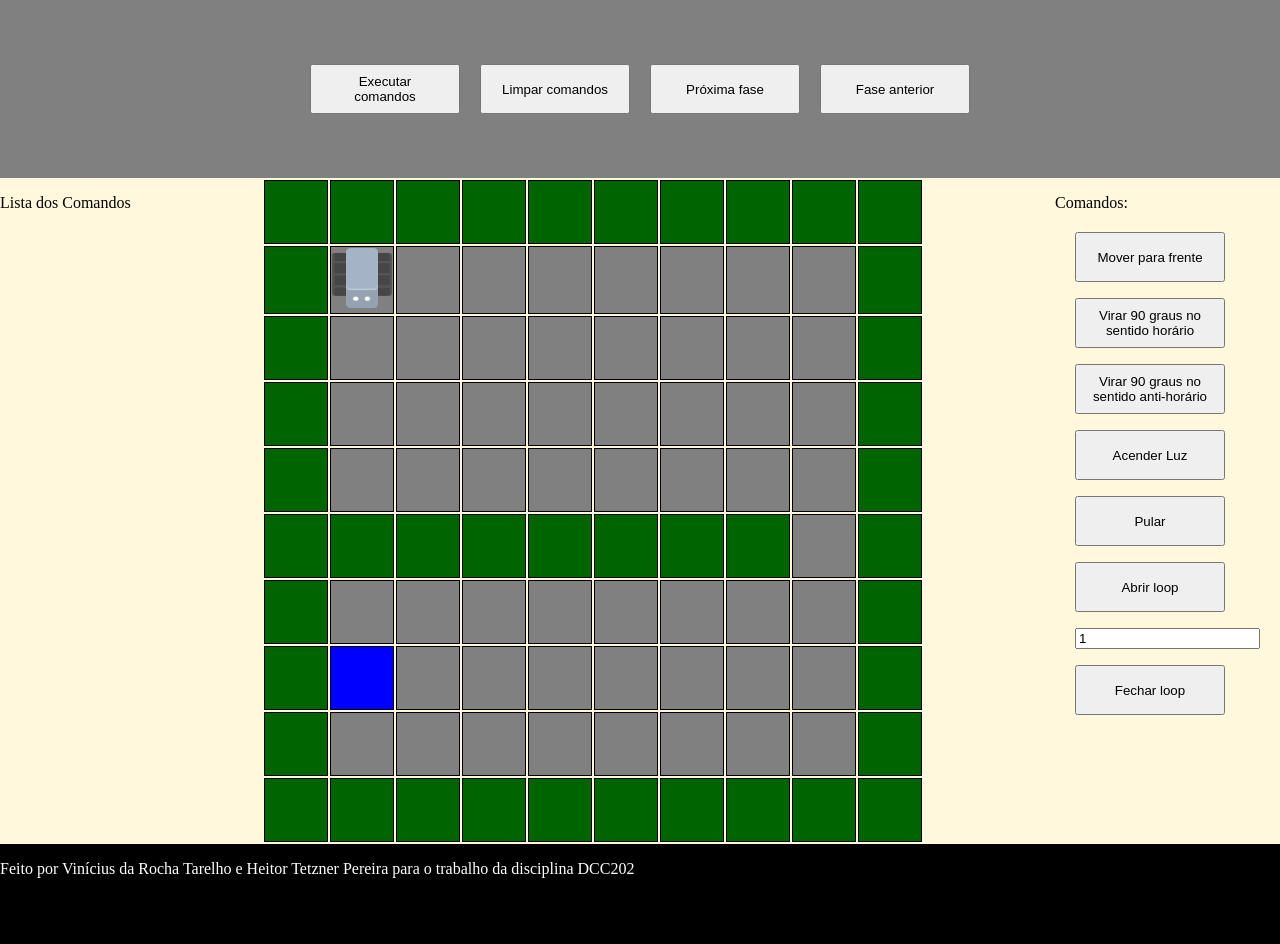
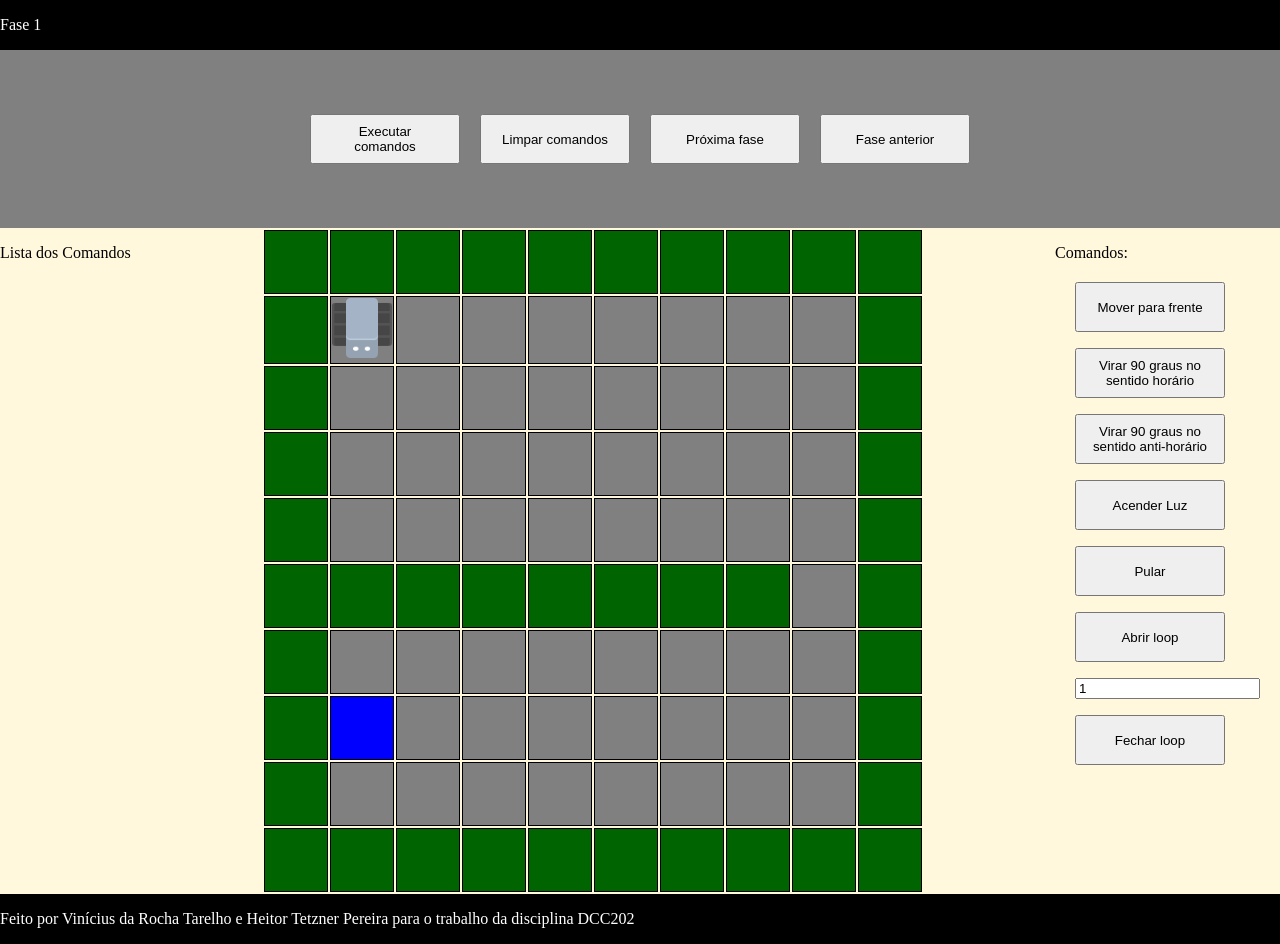
Before and after one commit to ufjf-dcc202/ufjf-dcc202-2025-3-a-trb-vinieheitor, a plain HTML site: page index.html in a window 1280 px wide. Before the commit the page ends 894 px from the top, so only its background shows below. Drawn offline with Linux system fonts and the light colour scheme.

Commit message:
Indica a fase.

```diff
--- a/app.js
+++ b/app.js
@@ -57,6 +57,7 @@ fechaLoopBtn.addEventListener("click", function() {adicionarComando(comandos.FEC
 
 const lista = document.getElementById("lista");
 const tabuleiroDoc = document.getElementById("tabuleiro");
+const faseHeader = document.getElementById("faseHeader");
 
 carregarNivel("nivel1.txt");
 
@@ -108,6 +109,7 @@ function carregarNivel(arquivo) {
         iniciarTabuleiro(trimmed_text.split(''));
         robo.angulo = 270;
         rotacionarImagemDoRobo();
+        faseHeader.innerHTML = "Fase " + nivel;
     })
      .catch((e) => console.error(e));
 }
--- a/index.html
+++ b/index.html
@@ -8,6 +8,9 @@
 </head>
 <body>
    <main>
+    <header>
+        <p id="faseHeader">Fase X</p>
+    </header>
     <div class = "fundoComandosPrincipais">
         <div class="comandosPrincipais">
             <button onclick="executarLoopExterno(loopPrincipal)">Executar comandos</button>
--- a/style.css
+++ b/style.css
@@ -76,7 +76,7 @@ button:hover {
     background-color: black;
     color: white;
 }
-footer {
+footer, header {
     grid-column: 1 / 4;
     background-color: black;
     color: white;
```
